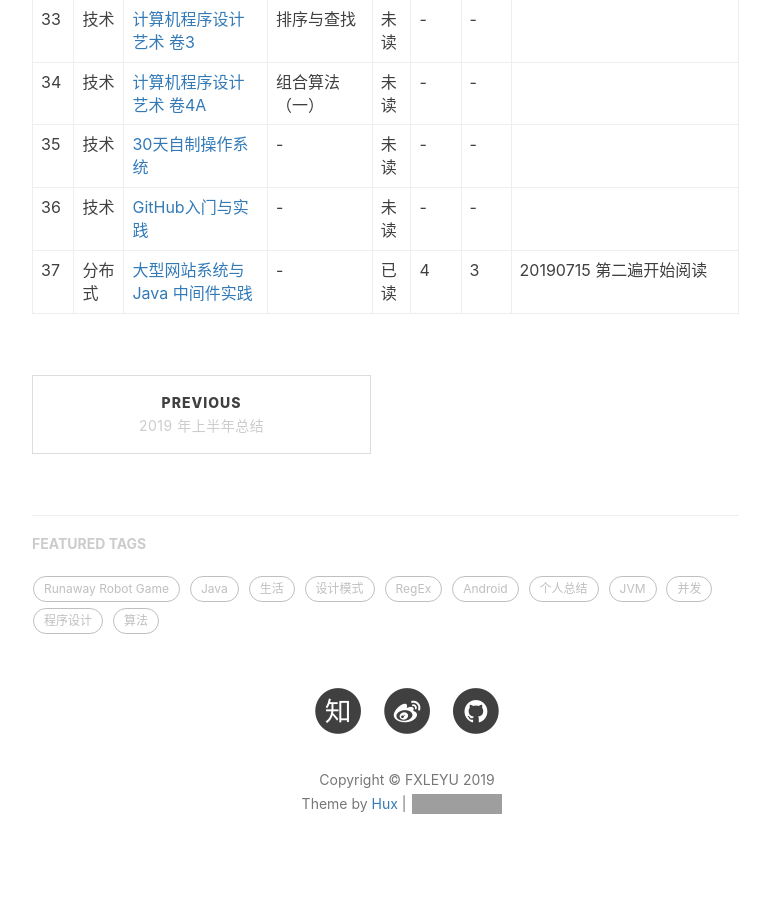
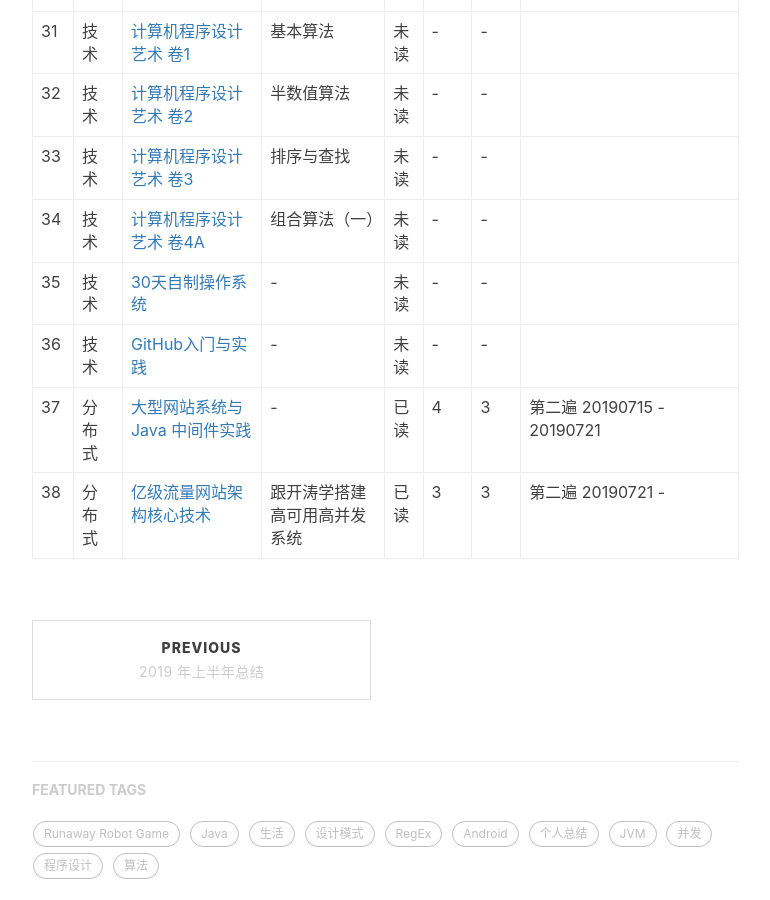
Before and after one commit to fxleyu/fxleyu.github.io, a Jekyll site: the page built from _posts/2019-07-11-the-private-library.md, in a window 1280 px wide and 900 px high, scrolled down 3214 px. Shown: the whole window, without its empty margins (233-1003 px from the left). Built offline with Jekyll 4.4.1, drawn with Linux system fonts in a browser that asks for light colours; nearby versions of some CDN libraries; comment, search, counter and statistics services are not loaded; grey boxes are pictures that could not be loaded.

Commit message:
[UPDATE] 更新阅读进度

```diff
--- a/_posts/2019-07-11-the-private-library.md
+++ b/_posts/2019-07-11-the-private-library.md
@@ -59,4 +59,5 @@
 34 | 技术 | [计算机程序设计艺术 卷4A](https://book.douban.com/subject/7564419/) | 组合算法（一） | 未读 | - | - |
 35 | 技术 | [30天自制操作系统](https://book.douban.com/subject/11530329/)| - | 未读 | - | - |
 36 | 技术 | [GitHub入门与实践](https://book.douban.com/subject/26462816/)| - | 未读 | - | - |
-37 | 分布式 | [大型网站系统与 Java 中间件实践](https://book.douban.com/subject/25867042/) | - | 已读 | 4 | 3 | 20190715 第二遍开始阅读
+37 | 分布式 | [大型网站系统与 Java 中间件实践](https://book.douban.com/subject/25867042/) | - | 已读 | 4 | 3 | 第二遍 20190715 - 20190721
+38 | 分布式 | [亿级流量网站架构核心技术](https://book.douban.com/subject/26999243/) | 跟开涛学搭建高可用高并发系统 | 已读 | 3 | 3 | 第二遍 20190721 -
```
